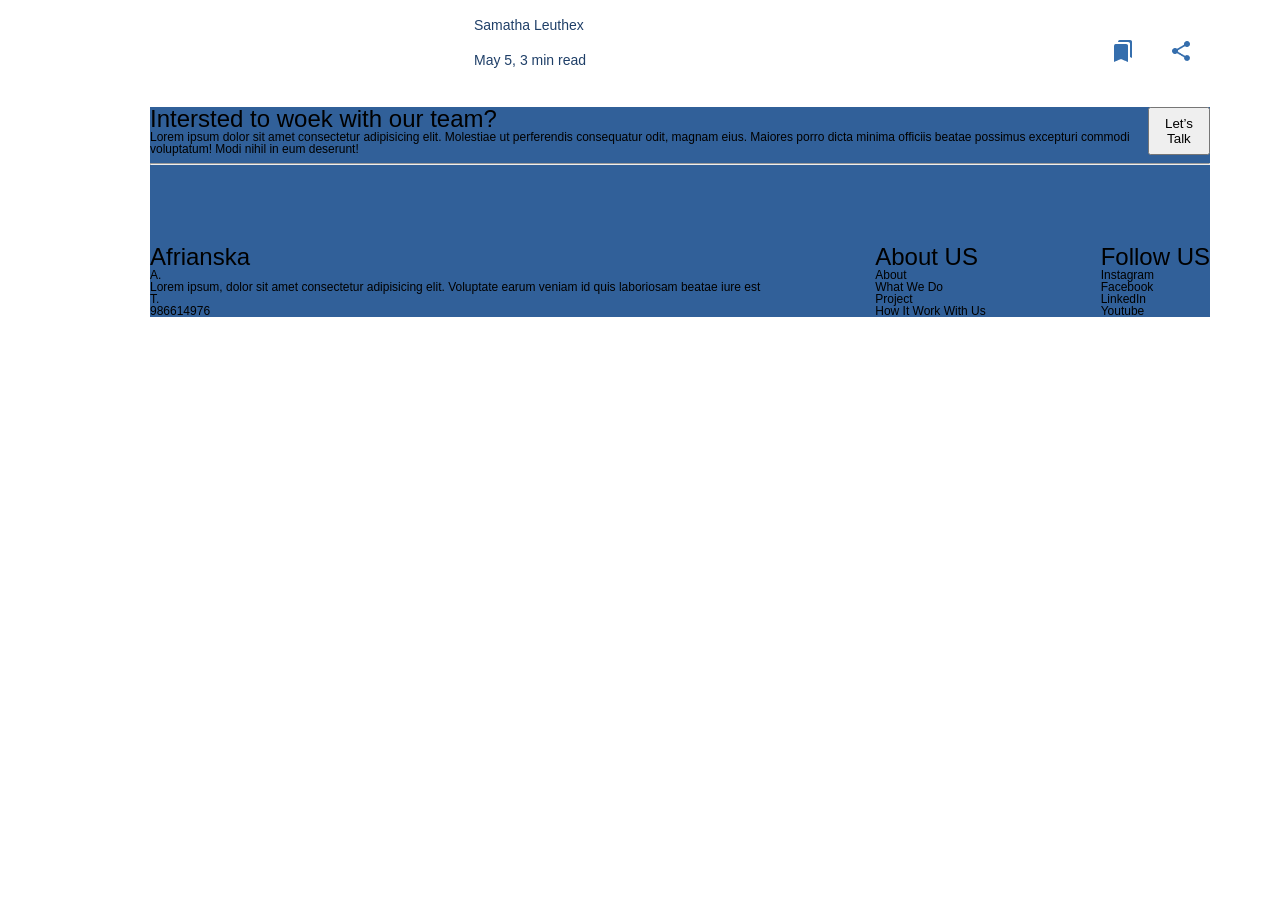
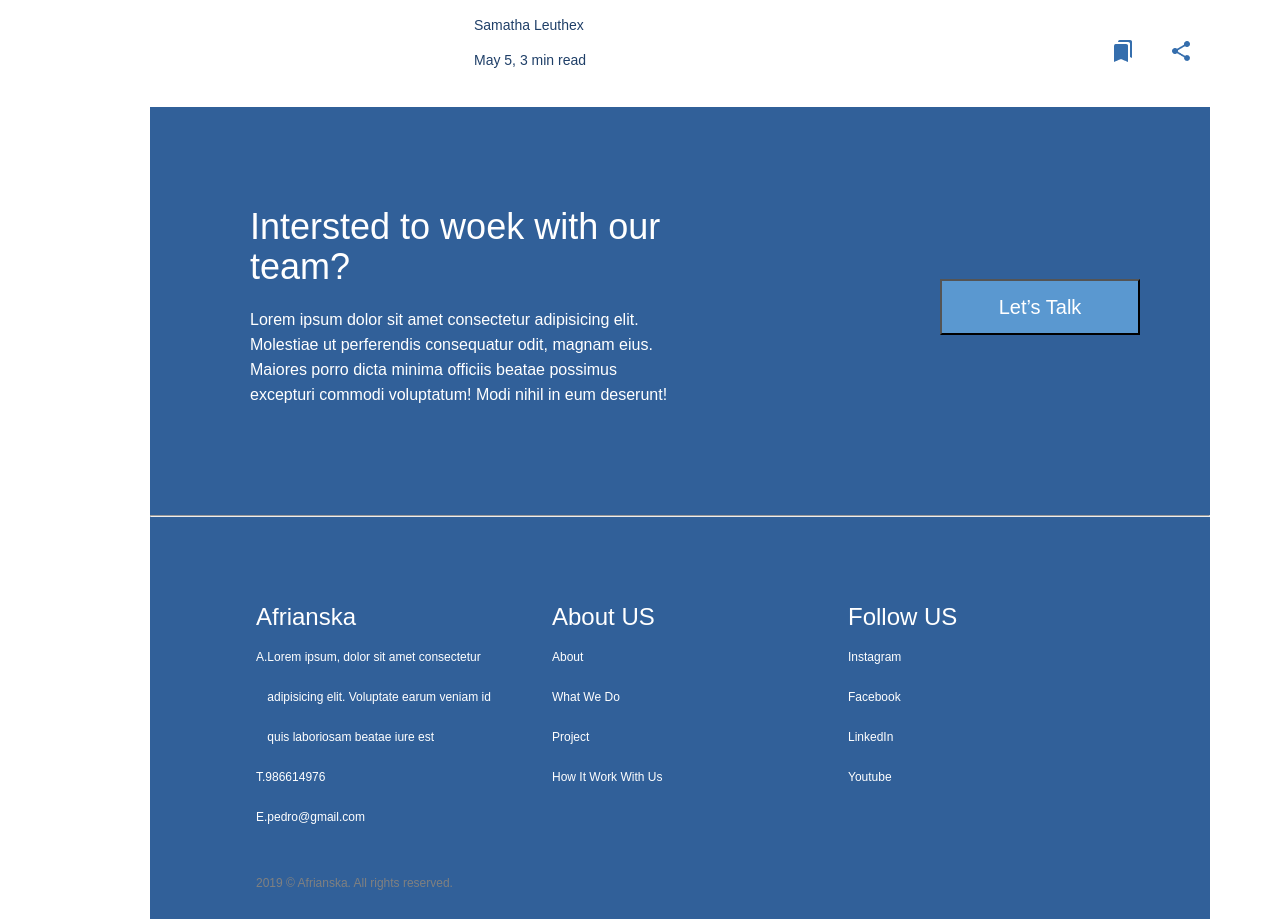
Before and after one commit to ozmarshall/tarea_css_005, a plain HTML site: page index.html in a window 1280 px wide. Shown: the part 3768-4687 px from the top of the page. Before the commit the page ends 4086 px from the top, so only its background shows below. Drawn offline with Linux system fonts and the light colour scheme.

Commit message:
volviendo de vacas

```diff
--- a/index.html
+++ b/index.html
@@ -509,7 +509,7 @@
                     <div class="footer_a">
 
 
-                        <div>
+                        <div class="intersted">
                             <h2>
                                 Intersted to woek with our team?
                             </h2>
@@ -519,32 +519,46 @@
                                 voluptatum! Modi nihil in eum deserunt!</p>
                         </div>
 
-
-
-
                         <button>Let’s Talk</button>
 
                     </div>
 
 
 
-
-
                     <hr>
-
 
 
                     <div class="footer_b">
 
                         <div>
                             <h2>Afrianska</h2>
-                            <p>A.</p>
-                            <p>Lorem ipsum, dolor sit amet consectetur adipisicing elit. Voluptate earum veniam id quis
-                                laboriosam beatae iure est
-                            </p>
-                            <p>T.</p>
-                            <p>986614976</p>
+                            <div class="f-b1">
+                                <p>A.</p>
+                                <p>Lorem ipsum, dolor sit amet consectetur adipisicing elit. Voluptate earum veniam id
+                                    quis
+                                    laboriosam beatae iure est
+                                </p>
+                            </div>
+
+
+                            <div class="f-b1">
+                                <p>T.</p>
+                                <p>986614976</p>
+                            </div>
+
+                            <div class="f-b1">
+                                <p>E.</p>
+                                <p>pedro@gmail.com</p>
+                            </div>
+
+
                         </div>
+
+
+
+
+
+
 
                         <div>
                             <h2>About US</h2>
@@ -562,6 +576,10 @@
                             <p>Youtube</p>
                         </div>
 
+                    </div>
+
+                    <div class="footer_c">
+                        <p>2019 © Afrianska. All rights reserved.</p>
                     </div>
 
 
--- a/styles.css
+++ b/styles.css
@@ -242,15 +242,84 @@ footer {
 .footer_a {
     display: flex;
     justify-content: space-between;
+    align-items: center;
+
+}
+
+.footer_a h2 {
+    font-size: 36px;
+    color: #fff;
+    line-height: 40px;
+}
+
+.footer_a p {
+    font-size: 16px;
+    color: #ffffff;
+    padding-top: 20px;
+}
+
+.intersted {
+    padding: 100px;
+    width: 40%;
+    line-height: 25px;
+}
+
+ button {
+    background: #5A98D0;
+    width: 200px;
+    height: 56px;
+    color: #fff;
+    margin-right: 70px;
+    font-size: 20px;
 
 }
 
 
 
+.footer_b {
+    margin: auto;
+    width: 80%;
+    display: grid;
+    grid-template-columns: repeat(3, 1fr);
+    grid-template-rows: repeat(1, 1fr);
+    gap: 40px;
+    padding-bottom: 40px;
+    color: #fff;
+    line-height: 40px;
+
+}
+
+.f-b1 {
+    display: flex;
+    justify-content: start;
 
 
-.footer_b {
-    display: flex;
-    justify-content: space-between;
+}
+
+
+
+.footer_c {
+    margin: auto;
+    width: 80%;
+    padding-bottom: 30px;
+    color: grey;
+}
+
+
+/*TABLET < 880PX */
+@media (max-width:880px) {
+
+    .footer_b {
+        margin: auto;
+        width: 80%;
+        display: grid;
+        grid-template-columns: repeat(2, 1fr);
+
+        gap: 40px;
+        padding-bottom: 40px;
+        color: #fff;
+        line-height: 40px;
+
+    }
 
 }
```
